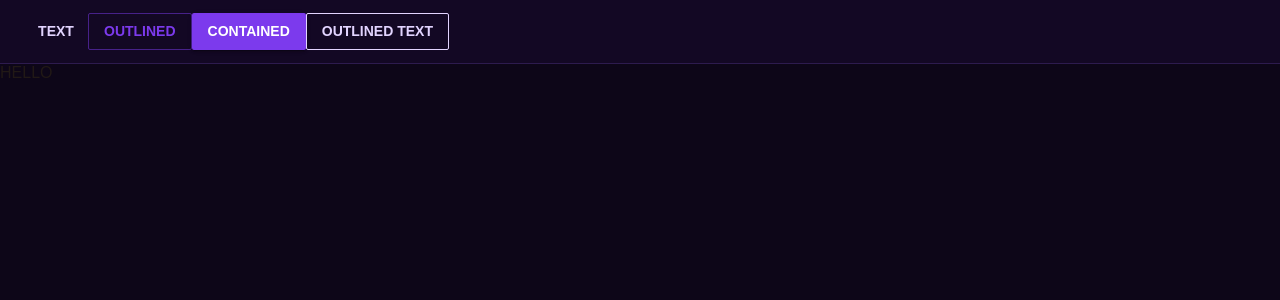
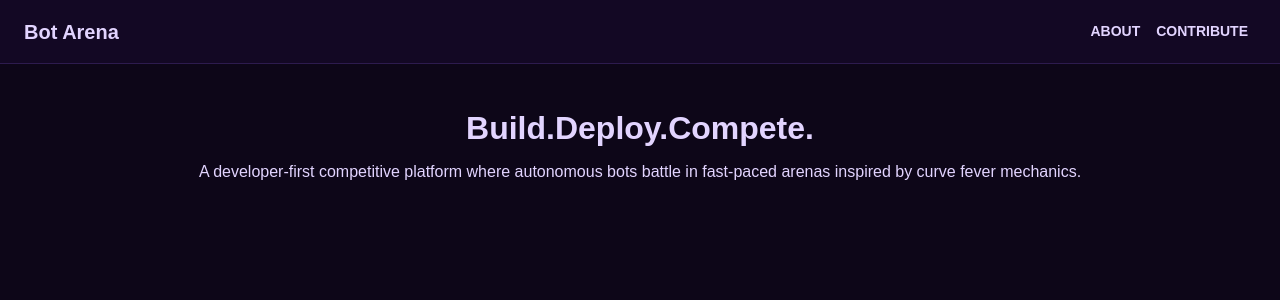
Before and after one commit to botarena-dev/botarena-dev-monorepo, a React (Vite) app in the folder site/: page /home in a window 1280 px wide. Shown: the top 300 px of the page. Built offline with nearby package versions, Linux system fonts and the light colour scheme.

Commit message:
feat: :sparkles: add about, contribute routes, introduce home text

```diff
--- a/site/src/App.scss
+++ b/site/src/App.scss
@@ -4,7 +4,6 @@ body {
   padding: 0;
   overflow: hidden;
   font-family: "Source Sans Pro", sans-serif;
-  color: #211916;
 }
 
 * {
--- a/site/src/App.tsx
+++ b/site/src/App.tsx
@@ -4,12 +4,16 @@ import { Layout } from "./layout/Layout";
 import { Home } from "./home/Home";
 
 import "./App.scss";
+import { Contribute } from "./contribute/Contribute";
+import { About } from "./about/About";
 
 function App() {
   return (
     <Routes>
       <Route element={<Layout />}>
         <Route path="/home" element={<Home />} />
+        <Route path="/about" element={<About />} />
+        <Route path="/contribute" element={<Contribute />} />
       </Route>
     </Routes>
   );
--- /dev/null
+++ b/site/src/about/About.tsx
@@ -0,0 +1,5 @@
+import { Box } from "@mui/material";
+
+export const About = () => {
+  return <Box>ABOUT</Box>;
+};
--- /dev/null
+++ b/site/src/contribute/Contribute.tsx
@@ -0,0 +1,5 @@
+import { Box } from "@mui/material";
+
+export const Contribute = () => {
+  return <Box>CONTRIBUTE</Box>;
+};
--- a/site/src/home/Home.tsx
+++ b/site/src/home/Home.tsx
@@ -1,5 +1,35 @@
-import { Box } from "@mui/material";
+import { Box, Typography } from "@mui/material";
 
 export const Home = () => {
-  return <Box>HELLO</Box>;
+  return (
+    <Box
+      sx={{
+        display: "flex",
+        flexDirection: "column",
+        padding: 2,
+        mt: 4,
+        gap: 2,
+        alignItems: "center",
+        justifyContent: "center",
+      }}
+    >
+      <Typography
+        variant="h2"
+        component="h1"
+        color="textPrimary"
+        sx={{ textAlign: "center" }}
+      >
+        Build.Deploy.Compete.
+      </Typography>
+
+      <Typography
+        variant="body1"
+        color="textPrimary"
+        sx={{ textAlign: "center" }}
+      >
+        A developer-first competitive platform where autonomous bots battle in
+        fast-paced arenas inspired by curve fever mechanics.
+      </Typography>
+    </Box>
+  );
 };
--- a/site/src/layout/Layout.tsx
+++ b/site/src/layout/Layout.tsx
@@ -1,19 +1,26 @@
-import { AppBar, Box, Button, Toolbar } from "@mui/material";
-import { Outlet } from "react-router";
+import { AppBar, Box, Button, Toolbar, Typography } from "@mui/material";
+import { Link, Outlet } from "react-router";
 
 export const Layout = () => {
   return (
     <Box sx={{ display: "flex", flexDirection: "column", height: "100%" }}>
       <AppBar position="static">
-        <Toolbar>
-          <Button variant="text" color="text">
-            text
-          </Button>
-          <Button variant="outlined">outlined</Button>
-          <Button variant="contained">contained</Button>
-          <Button variant="outlined" color="text">
-            outlined text
-          </Button>
+        <Toolbar
+          sx={{
+            display: "flex",
+            justifyContent: "space-between",
+          }}
+        >
+          <Typography variant="h6">Bot Arena</Typography>
+
+          <Box>
+            <Button component={Link} to="/about" color="text">
+              About
+            </Button>
+            <Button component={Link} to="/contribute" color="text">
+              Contribute
+            </Button>
+          </Box>
         </Toolbar>
       </AppBar>
       <Box
--- a/site/src/theme.ts
+++ b/site/src/theme.ts
@@ -88,7 +88,7 @@ export const themeObj: ThemeOptions = {
     h5: { fontSize: "1.33rem", fontWeight: 700, lineHeight: 1 },
     h6: { fontSize: "1.25rem", fontWeight: 700, lineHeight: 1 },
     body1: { fontSize: "1rem", fontWeight: 500 },
-    caption: { fontSize: "rem", color: alpha(black, 0.4) },
+    caption: { fontSize: "0.75rem", color: alpha(black, 0.4) },
   },
   shape: {
     borderRadius: 2,
```
